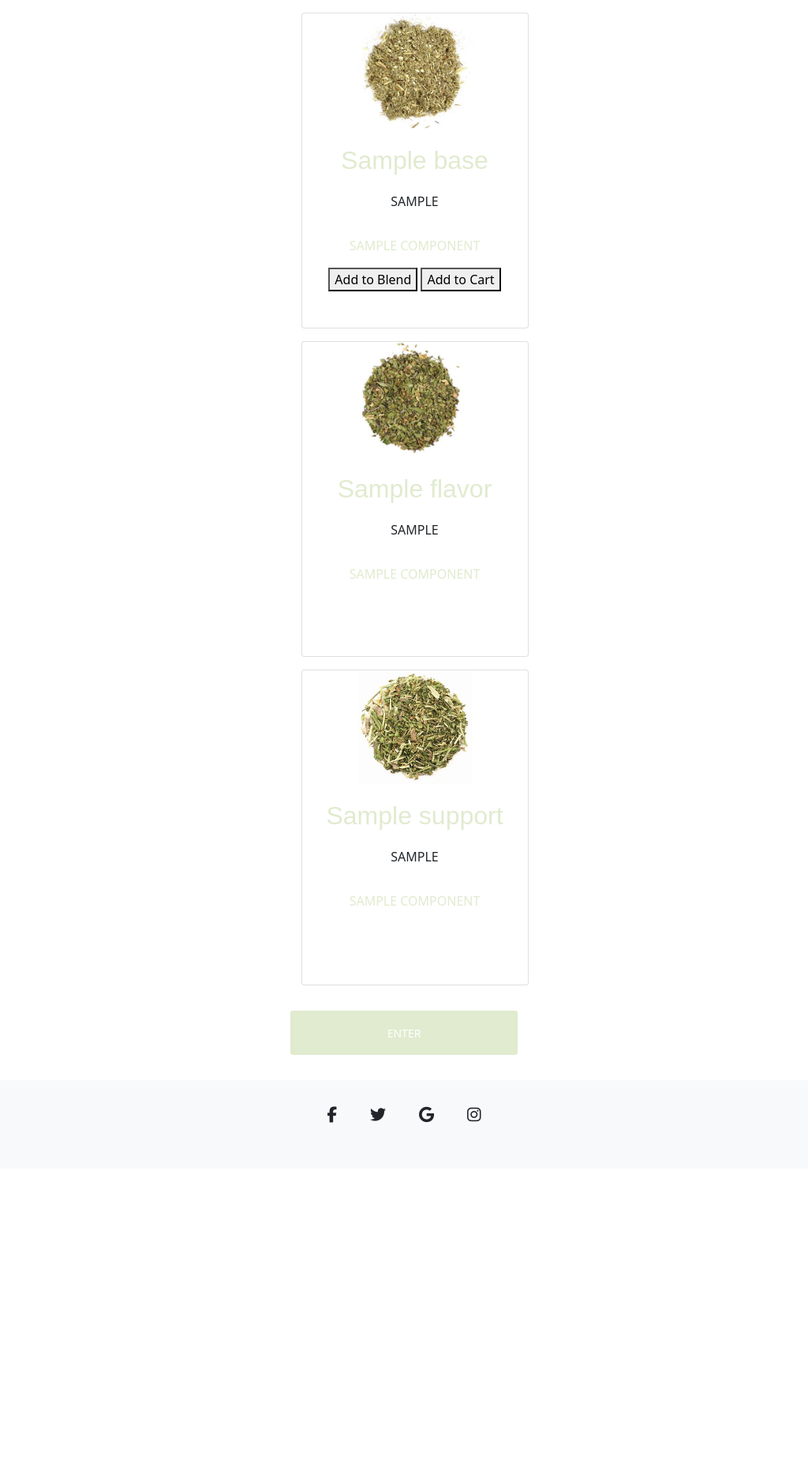
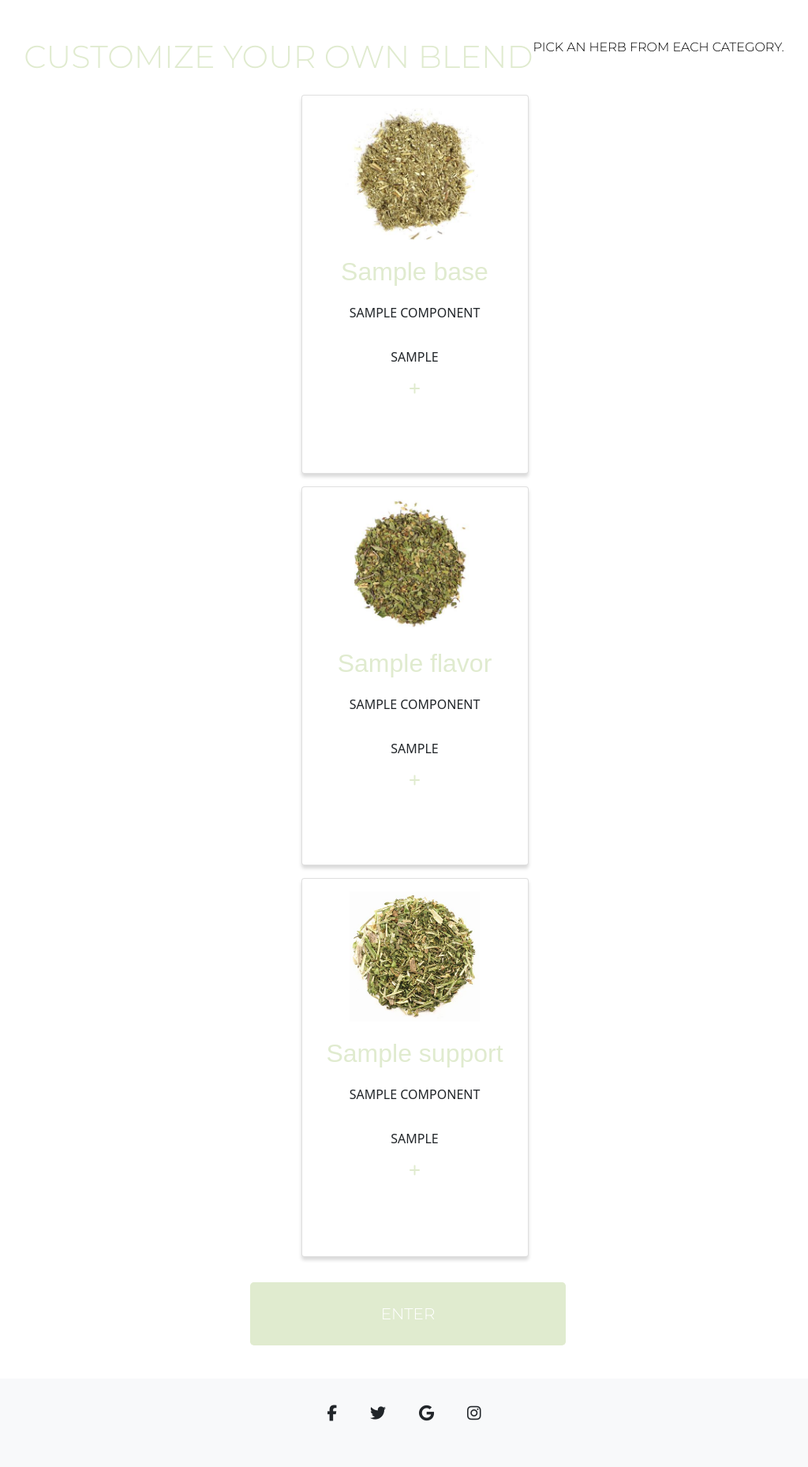
Before and after one commit to natashatorres/herbal-blends-demo-day, a Node project: template views/customize.ejs in a window 1280 px wide. Shown: the part 126-1984 px from the top of the page at 79% size, without its empty margins (128-1152 px from the left). Before the commit the page ends 1548 px from the top, so only its background shows below. Run offline with Node 20 templates, Linux system fonts and the light colour scheme; the template is opened without the code that fills it: most values are stand-ins (such as "Sample title", 1, 10 or a date in 2020); some libraries are stand-ins or nearby versions; some web fonts are replaced.

Commit message:
updates 11/29/21

```diff
--- a/app/routes.js
+++ b/app/routes.js
@@ -251,7 +251,7 @@ module.exports = function (app, passport, db, ObjectId, stripe, fetch) {
               price_data: {
                 currency: 'usd',
                 product_data: {
-                  name: `${item.name} ${item.base} ${item.flavor} ${item.support}`
+                  name: item.name ? item.name : item.base + " " + item.flavor + " " + item.support + "Blend"
                 },
                 unit_amount: item.price * 100
               },
--- a/herbal-blends-pseudocode.txt
+++ b/herbal-blends-pseudocode.txt
@@ -122,3 +122,7 @@ https://github.com/flowerchecker/Plant-id-API/blob/master/javascript/sync_identi
 
 //camera use
 https://usefulangle.com/post/352/javascript-capture-image-from-camera
+
+
+//how to group by date for profile page
+https://stackoverflow.com/questions/46802448/how-do-i-group-items-in-an-array-by-date
--- a/public/css/customize.css
+++ b/public/css/customize.css
@@ -113,25 +113,19 @@ text-transform: none;
 }
 
 .submitOrder{
+  font-family: 'Montserrat', Arial, Helvetica, sans-serif;
   background-color:rgb(224 235 207);
   color:white;
   height:4em;
-  width: 20em;
+  width: 20em !important;
   border:none;
   text-transform: uppercase;
+  margin-left: .5em;
+  margin-bottom: .5em;
 }
 
 .hide{
   display:none;
-}
-
-
-.btn{
-  padding: .5em;
-  text-decoration: none;
-  color:black;
-  background-color:rgb(224 235 207);
-  margin-top: 2em;
 }
 
 .confirmation{
@@ -141,7 +135,6 @@ text-transform: none;
   margin-bottom: 2em;
 }
 
-
 [type=radio] {
   position: absolute;
   opacity: 0;
@@ -150,24 +143,65 @@ text-transform: none;
 }
 
 /* IMAGE STYLES */
-[type=radio] + img {
+[type=radio] + i {
   cursor: pointer;
 }
 
 /* CHECKED STYLES */
-[type=radio]:checked + img {
-  outline: 2px solid rgb(224 235 207)
+[type=radio] + i{
+  color: rgb(224 235 207);
 }
 
  /* stylelint-disable selector-list-comma-newline-after */
+.card {
+  background: #fff;
+  box-shadow: 0px 4px 4px rgba(0, 0, 0, 0.15);
+  border-radius: 4px;
+  position:relative;
+  display:grid;
+  justify-items: center;
+  align-items: center;
+  padding-top: 1em;
+  padding-bottom: 1em;
+}
+.card img {
+  display: block;
+  position:relative;
+  z-index:1;
+  width: 80%;
+  margin:0 auto;
+  transition: transform 0.2s ease-in-out;
+}
+.card img.large {
+  width: 65%;
+}
+.card:hover img {
+  transform:translateY(-10%);
+}
+.item-title {
+  position: absolute;
+  left:1em;
+  bottom:1em;
+}
+.image-container {
+  position:relative;
+}
+.shadow {
+  position:absolute;
+  bottom:1em;
+  left: 50%;
+  transform: translateX(-50%);
+}
 
- .blog-header {
+/* stylelint-disable selector-list-comma-newline-after */
+
+.blog-header {
   line-height: 1;
   border-bottom: 1px solid #e5e5e5;
 }
 
 .blog-header-logo {
-  font-family: "Playfair Display", Georgia, "Times New Roman", serif/*rtl:Amiri, Georgia, "Times New Roman", serif*/;
+  font-family: "Montserrat", Georgia, "Times New Roman", serif/*rtl:Amiri, Georgia, "Times New Roman", serif*/;
   font-size: 2.25rem;
 }
 
@@ -176,7 +210,12 @@ text-transform: none;
 }
 
 h1, h2, h3, h4, h5, h6 {
-  font-family: "Playfair Display", Georgia, "Times New Roman", serif/*rtl:Amiri, Georgia, "Times New Roman", serif*/;
+  font-family: "Montserrat", Georgia, "Times New Roman", serif/*rtl:Amiri, Georgia, "Times New Roman", serif*/;
+  color: rgb(224 235 207);
+}
+p{
+font-family: "Montserrat", Georgia, "Times New Roman", serif/*rtl:Amiri, Georgia, "Times New Roman", serif*/;
+color: black;
 }
 
 .display-4 {
--- a/views/customize.ejs
+++ b/views/customize.ejs
@@ -48,18 +48,23 @@
         </ul>
       </div>
     </nav>
+
+    <main class="container mt-5 d-block">
+          <div class="d-flex justify-content-center">
+          <h1 class="">Customize your own blend</h1>
+          <p class="">Pick an herb from each category.</p>
+          </div>
+    </main>
+
     <div class="container-xl">
       <form action="/cart" method="POST">
-
         <!-- base herbs -->
         <div class="row justify-content-center mt-3">
           <% for(var i=0; i<base.length; i++) {%>
             <div class="col-sm-3">
-              <div class="card text-center" style="width: 18rem;height:25rem;">
-                <label>
-                  <input type="radio" id="<%= base[i].name%>" name="base" value="<%= base[i].name%>">
-                  <img src="img/mugwort.png" class="base" alt="an image of dried herbs" width="200px">
-                </label>
+              <div class="card text-center" style="width: 18rem;height:30rem;">
+                <img src="img/mugwort.png" class="base" alt="an image of dried herbs" width="200px">
+
                 <div class="card-body">
                     <span class="herbName">
                       <a href="/plant?plantname=<%= base[i].alternateNames[0]%>">
@@ -67,12 +72,16 @@
                       </a>
                     </span>
                     <span class="herbProp">
+                      <%= base[i].component %>
+                    </span>
+
+                    <span class="herbProp">
                       <%= base[i].medicinalProp %>
                     </span>
-                    <span class="herbPos">
-                      <%= base[i].component %>
-                    </span>
-                    <span><button>Add to Blend</button> <button>Add to Cart</button></span>
+                    <label>
+                      <input type="radio" id="<%= base[i].name%>" name="base" value="<%= base[i].name%>">
+                      <i class="fas fa-plus"></i>
+                    </label>
                 </div>
               </div>
             </div>
@@ -80,26 +89,29 @@
         </div>
 
         <!-- flavor herbs -->
+
         <div class="row justify-content-center mt-3">
           <% for(var i=0; i<flavor.length; i++) {%>
             <div class="col-sm-3">
-              <div class="card text-center" style="width: 18rem;height:25rem;">
-                <label>
-                  <input type="radio" id="<%= flavor[i].name%>" name="flavor" value="<%= flavor[i].name%>">
+              <div class="card text-center" style="width: 18rem;height:30rem;">
                   <img src="img/mint.png" class="flavor" width="200px">
-                </label>
                 <div class="card-body">
                     <span class="herbName card-text">
                       <a href="/plant?plantname=<%= flavor[i].alternateNames[0]%>" class="card-text">
                         <%= flavor[i].name %>
                       </a>
                     </span>
+
+                    <span class="herbProp">
+                      <%= flavor[i].component %>
+                    </span>
                     <span class="herbProp">
                       <%= flavor[i].medicinalProp %>
                     </span>
-                    <span class="herbPos">
-                      <%= flavor[i].component %>
-                    </span>
+                    <label>
+                      <input type="radio" id="<%= flavor[i].name%>" name="flavor" value="<%= flavor[i].name%>">
+                      <i class="fas fa-plus"></i>
+                    </label>
                 </div>
               </div>
             </div>
@@ -110,9 +122,8 @@
         <div class="row justify-content-center mt-3">
           <% for(var i=0; i<base.length; i++) {%>
             <div class="col-sm-3">
-              <div class="card text-center" style="width: 18rem;height:25rem;">
+              <div class="card text-center" style="width: 18rem;height:30rem;">
                 <label>
-                  <input type="radio" id="<%= support[i].name%>" name="support" value="<%= support[i].name%>">
                   <img src="img/skullCap.jpg" class="support">
                 </label>
                 <div class="card-body">
@@ -122,11 +133,15 @@
                       </a>
                     </span>
                     <span class="herbProp">
+                      <%= support[i].component %>
+                    </span>
+                    <span class="herbProp">
                       <%= support[i].medicinalProp %>
                     </span>
-                    <span class="herbPos">
-                      <%= support[i].component %>
-                    </span>
+                    <label>
+                      <input type="radio" id="<%= support[i].name%>" name="support" value="<%= support[i].name%>">
+                      <i class="fas fa-plus"></i>
+                    </label>
                 </div>
               </div>
             </div>
@@ -134,9 +149,8 @@
         </div>
 
         <section class="button">
-          <button type="submit" class="submitOrder btn-sm" style="width: 18rem;">ENTER</button>
+          <button type="submit" class="submitOrder btn-lg" style="width: 18rem;">ENTER</button>
         </section>
-
       </form>
     </div>
 
```
Also changed, not shown: public/css/index.css (+5 -14 lines), public/css/store.css (+0 -75 lines), views/index.ejs (+6 -5 lines), views/store.ejs (+19 -13 lines), public/img/main.png (added), 1 other file.
